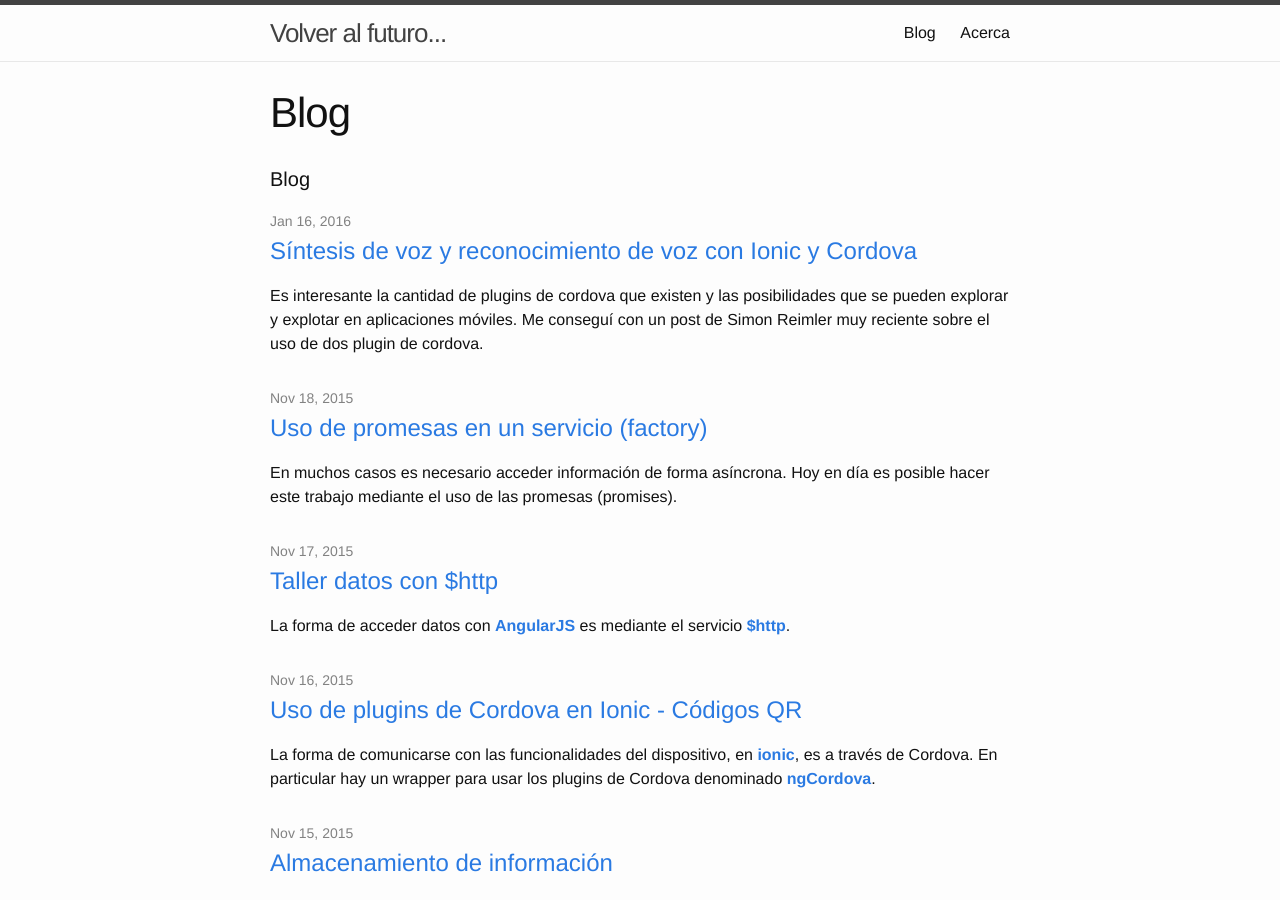
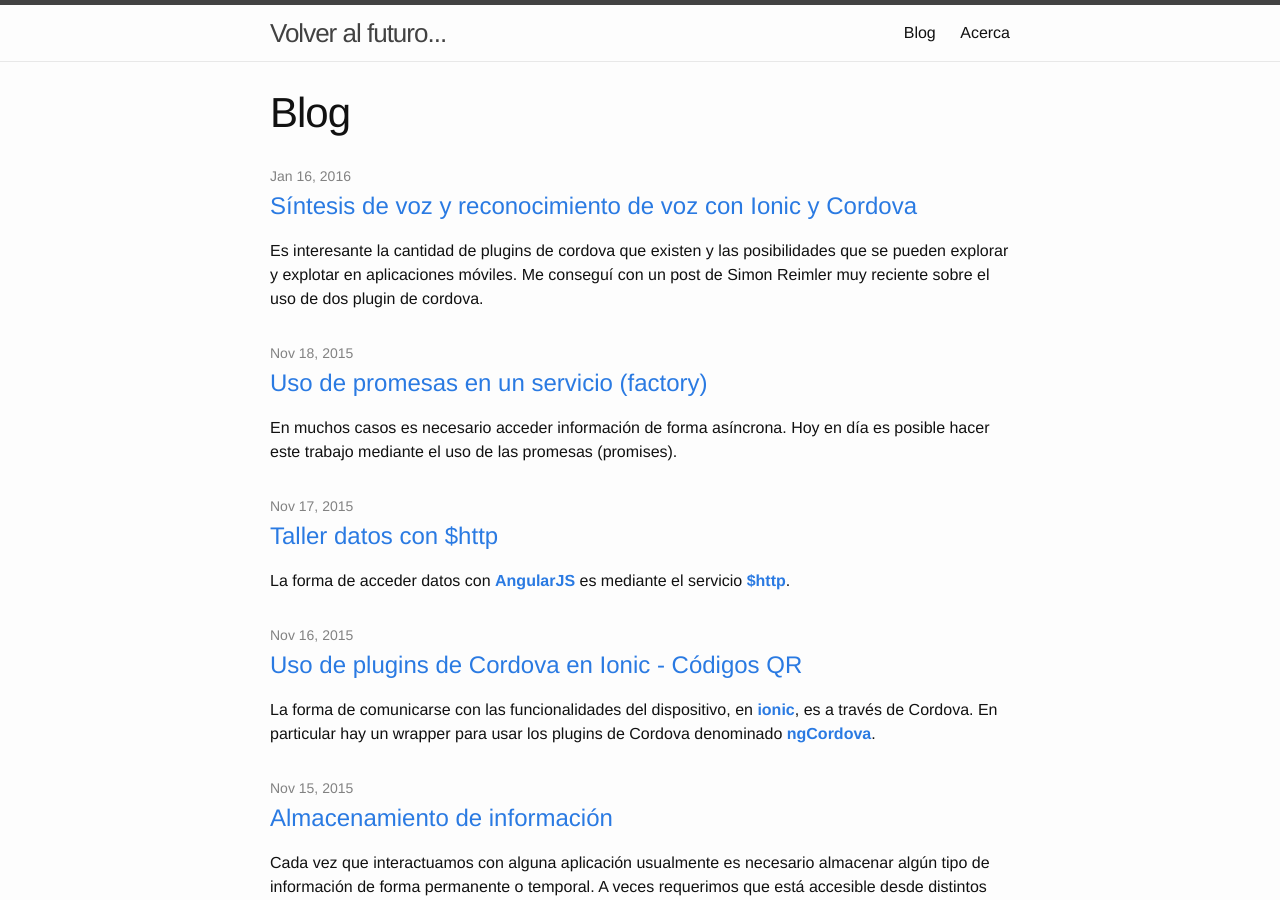
Before and after one commit to aaramirez/aaramirez.github.io, a Jekyll site: the page built from blog.md, in a window 1280 px wide and 900 px high. Built offline with Jekyll 4.4.1, drawn with Linux system fonts in a browser that asks for light colours; comment, search, counter and statistics services are not loaded.

Commit message:
Added Blog Page

```diff
--- a/blog.md
+++ b/blog.md
@@ -5,8 +5,6 @@ permalink: /blog/
 ---
 
 <div class="home">
-
-  <h1 class="page-heading">Blog</h1>
 
   <ul class="post-list">
     {% for post in site.posts %}
```
